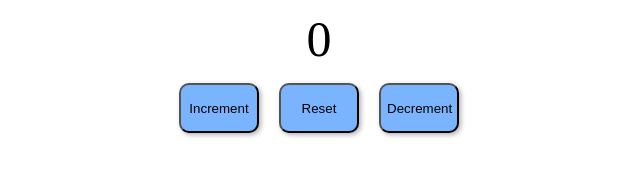
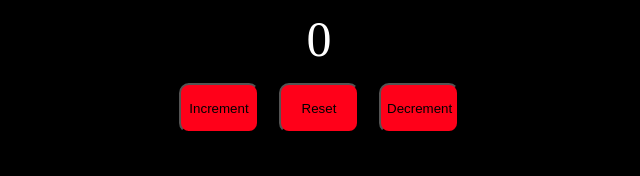
Before and after one commit to Ridima28/counter-program, a plain HTML site: page index.html in a window 1280 px wide. Shown: the whole page, without its empty margins (321-961 px from the left). Drawn offline with Linux system fonts and the light colour scheme.

Commit message:
final touch

```diff
--- a/style.css
+++ b/style.css
@@ -15,9 +15,10 @@ label {
     display: flex;
     justify-content: center;
     align-items: center;
+    color: white;
 }
 
-button { background-color: hsl(214, 100%, 74%);
+button { background-color: hsl(354, 100%, 50%);
 color:black;
 height: 50px;
 width: 80px;
@@ -27,5 +28,6 @@ cursor:pointer;
 box-shadow: 2px 2px 5px rgba(0, 0, 0, 0.3);
 }
 button:hover {
-    background-color: hsl(214, 100%, 60%);
+    background-color: hsl(338, 100%, 50%);
 }
+body{ background-color: hsl(0, 0%, 0%);}
```
